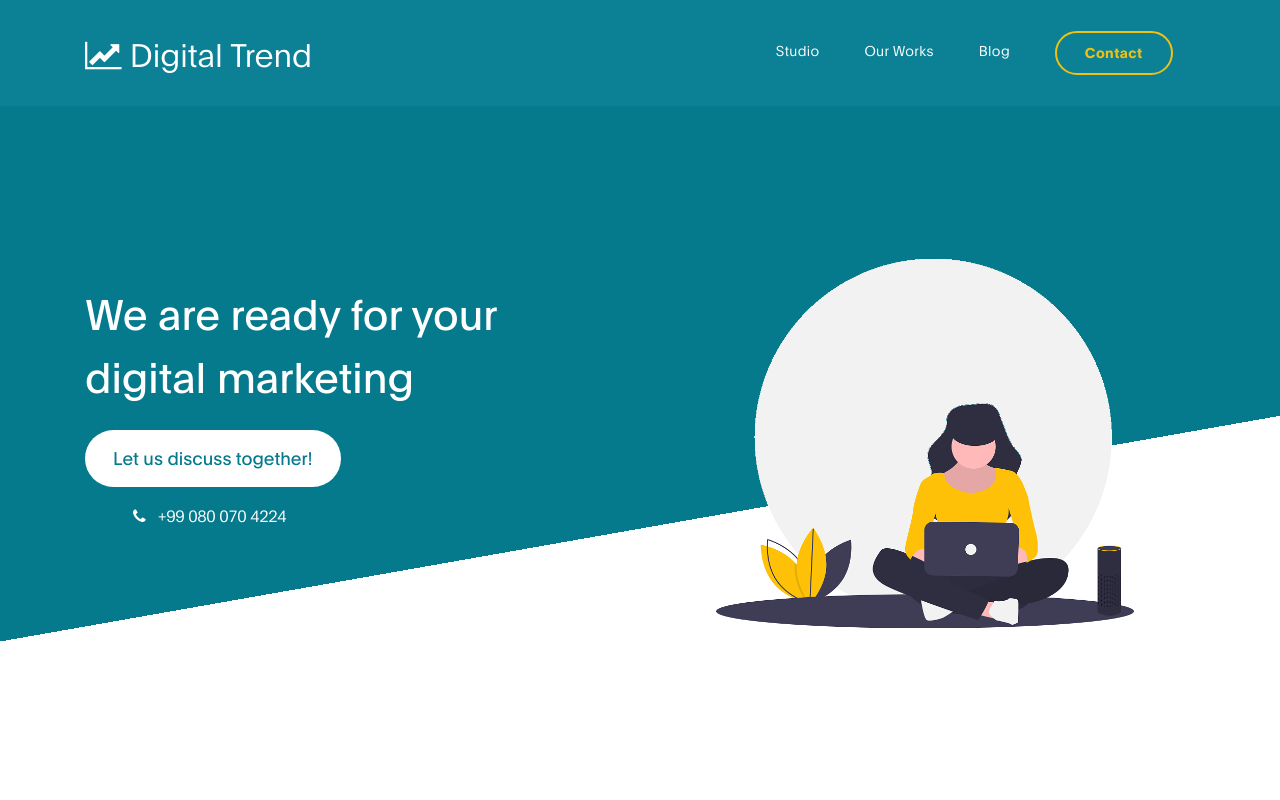
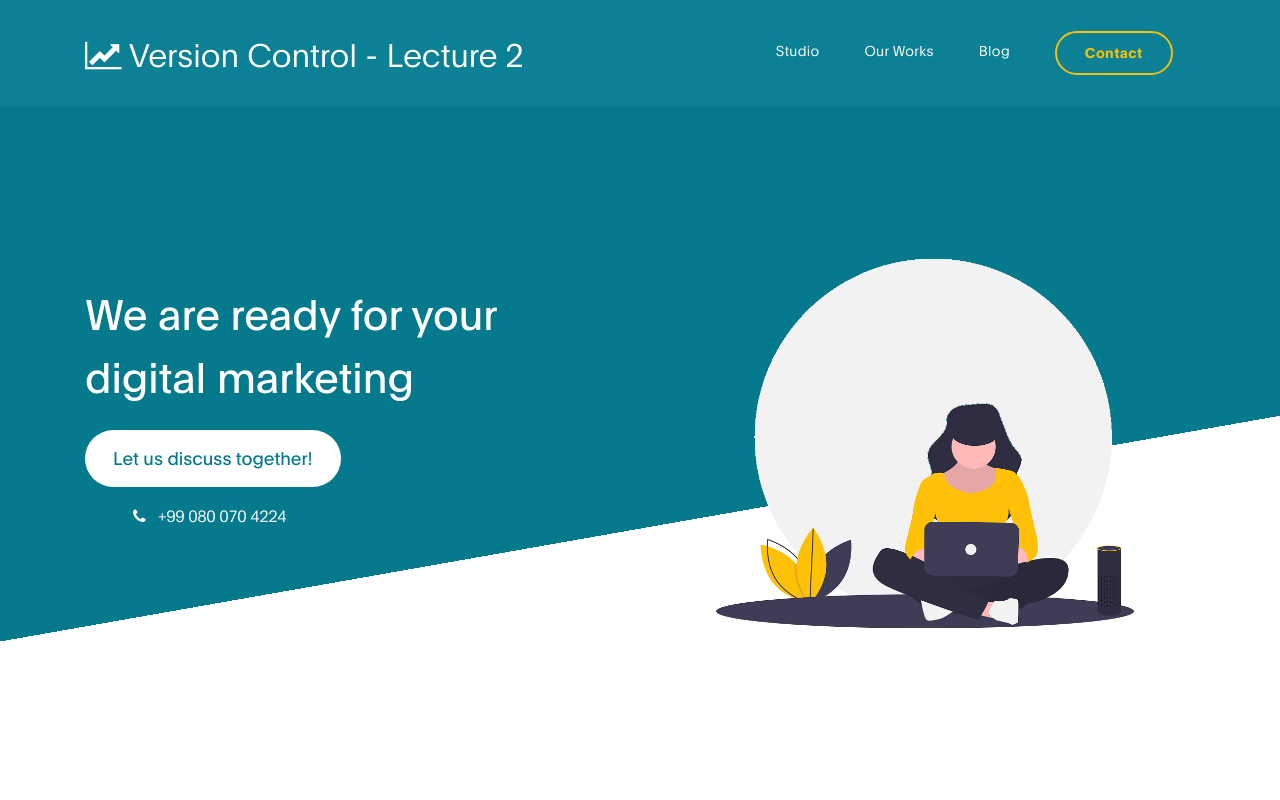
Before and after one commit to marina-magdy-shafiq/version-control-day2, a plain HTML site: page index.html in a window 1280 px wide. Shown: the top 800 px of the page. Drawn offline with Linux system fonts and the light colour scheme.

Commit message:
changed page title

```diff
--- a/index.html
+++ b/index.html
@@ -34,7 +34,7 @@ https://templatemo.com/tm-538-digital-trend
         <div class="container">
             <a class="navbar-brand" href="index.html">
               <i class="fa fa-line-chart"></i>
-              Digital Trend
+              Version Control - Lecture 2
             </a>
 
             <button class="navbar-toggler" type="button" data-toggle="collapse" data-target="#navbarNav" aria-controls="navbarNav" aria-expanded="false"
```
